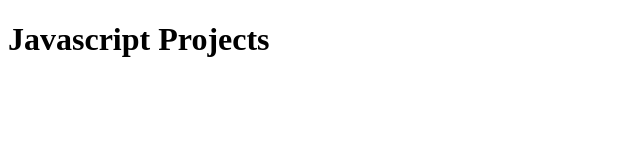
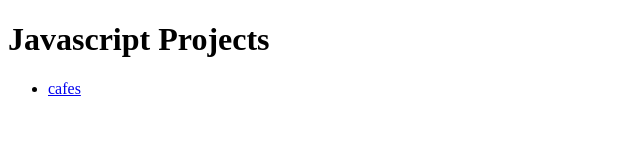
Before and after one commit to bvdizon/bvd-js-projects, a plain HTML site: page index.html in a window 1280 px wide. Shown: the full height of the page, 0-640 px from the left. Drawn offline with Linux system fonts and the light colour scheme.

Commit message:
adding sample link

```diff
--- a/index.html
+++ b/index.html
@@ -9,6 +9,9 @@
 <body>
     <main>
         <h1>Javascript Projects</h1>
+        <ul>
+            <li><a href="/cafes">cafes</a></li>
+        </ul>
     </main>
 
     <script src="script.js"></script>
```
